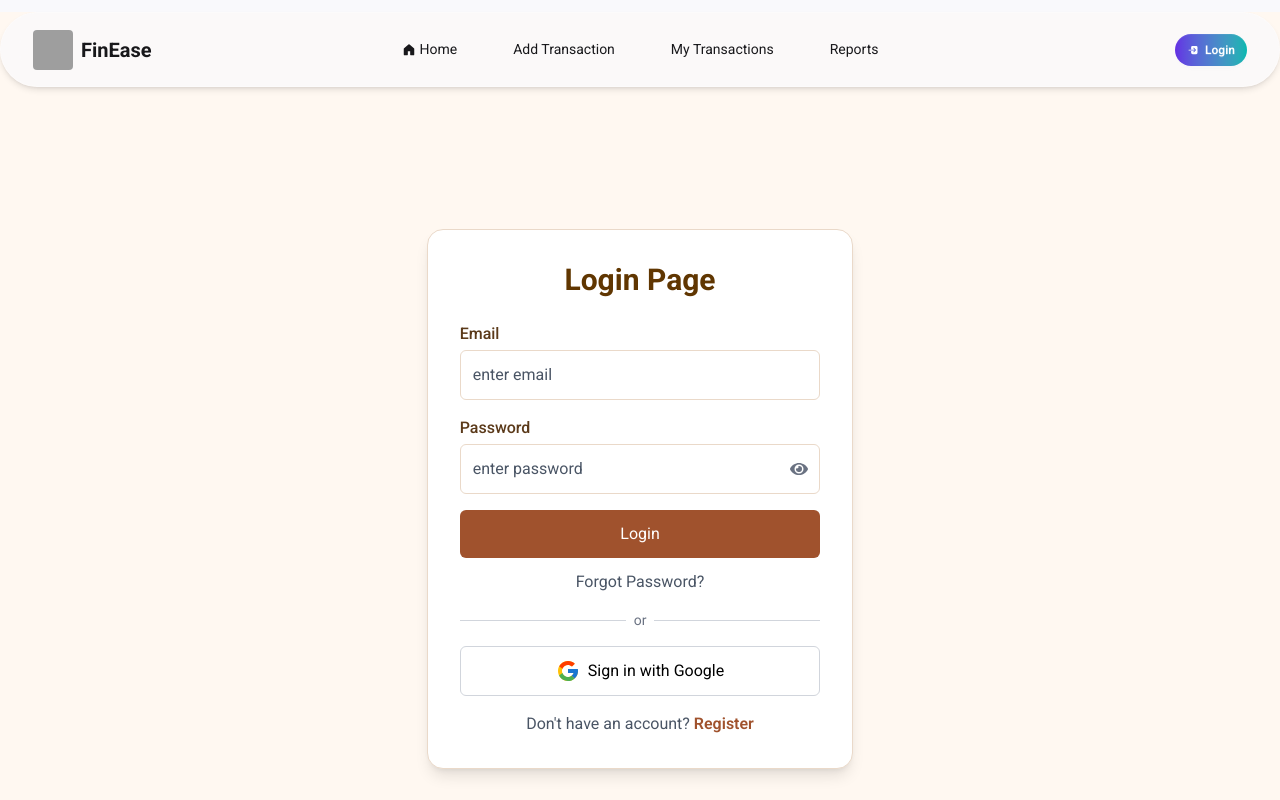
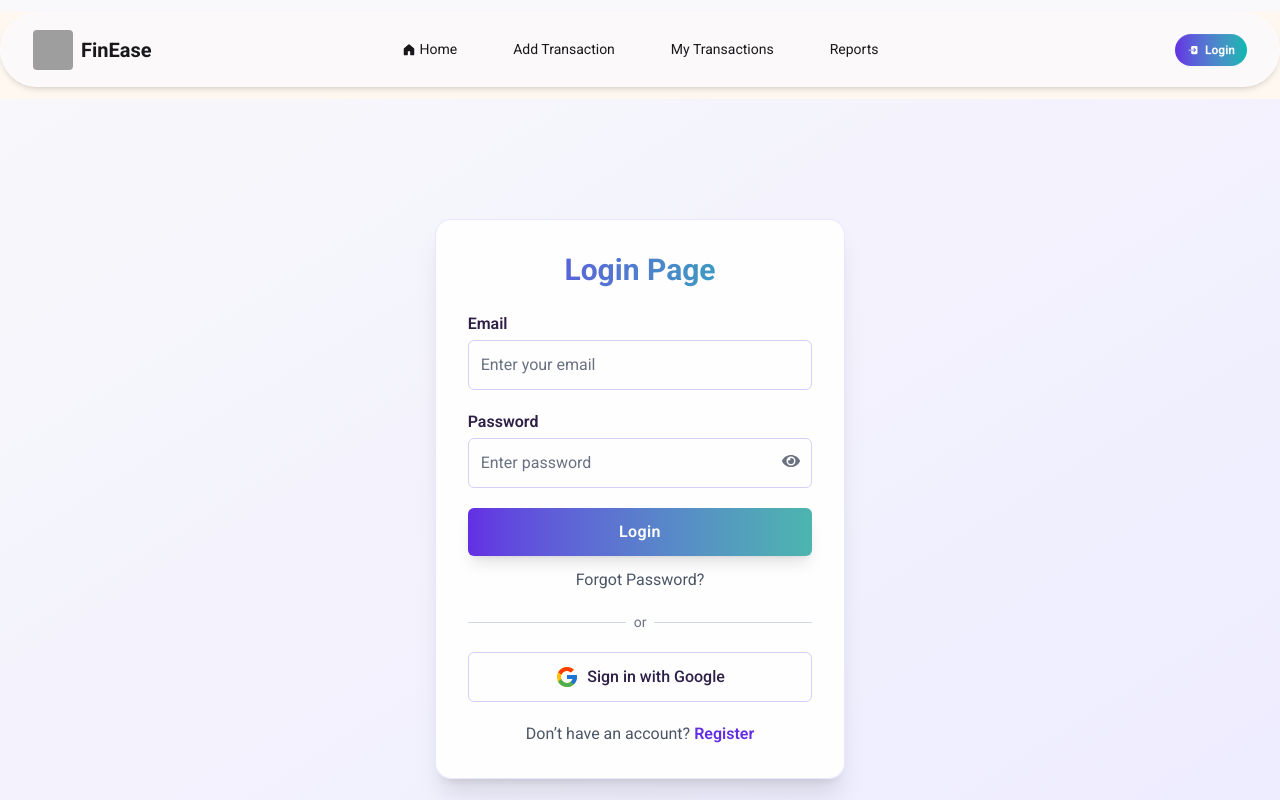
Before and after one commit to mursalin35/FinEase-Client-Side, a React (Vite) app: page /auth/login in a window 1280 px wide. Shown: the top 800 px of the page. Built offline with nearby package versions, Linux system fonts and the light colour scheme; no server answers; grey boxes are pictures that could not be loaded.

Commit message:
login, signin page update

```diff
--- a/src/pages/Auth/Login.jsx
+++ b/src/pages/Auth/Login.jsx
@@ -2,7 +2,7 @@ import React, { useState, useContext } from "react";
 import { FaEye, FaEyeSlash } from "react-icons/fa";
 import { FcGoogle } from "react-icons/fc";
 import { Link, useLocation, useNavigate } from "react-router";
-import { AuthContext } from "../../context/AuthContext"
+import { AuthContext } from "../../context/AuthContext";
 import { toast, Toaster } from "react-hot-toast";
 
 const Login = () => {
@@ -47,43 +47,44 @@ const Login = () => {
       })
       .catch((error) => toast.error(error.message));
   };
-  // bg-[#FFF8F1]
+
   return (
-    <div className="flex justify-center items-center min-h-screen px-4 py-8 sm:px-6 md:px-0 ">
+    <div className="flex justify-center items-center min-h-screen bg-gradient-to-br from-[#F8F8FB] to-[#EDEBFF] px-4 py-8 sm:px-6">
       <title>LogIn</title>
-      <div className="bg-white p-6 sm:p-8 rounded-2xl shadow-lg w-full sm:w-8/12 md:w-6/12 lg:w-4/12 border border-[#EAD9C9]">
-        <h2 className="text-2xl sm:text-3xl font-bold text-center text-[#603601] mb-6">
+      <div className="bg-white/90 backdrop-blur-lg p-6 sm:p-8 rounded-2xl shadow-xl w-full sm:w-8/12 md:w-6/12 lg:w-4/12 border border-[#DAD7FF]/60">
+        <h2 className="text-3xl font-bold bg-gradient-to-r from-[#632ee3] to-[#00b8b0] bg-clip-text text-transparent text-center mb-6">
           Login Page
         </h2>
 
-        <form onSubmit={handleLogin} className="space-y-4">
-          <label className="block text-[#5B3A1A] mb-1 font-medium text-sm sm:text-base">
+        <form onSubmit={handleLogin} className="space-y-5">
+          <div>
+            <label className="block text-[#2E1F47] mb-1 font-semibold text-sm sm:text-base">
               Email
             </label>
             <input
               type="email"
               name="email"
-            placeholder="enter email"
+              placeholder="Enter your email"
               value={email}
               onChange={(e) => setEmail(e.target.value)}
-            className="w-full p-3 border border-[#EAD9C9] rounded-md focus:outline-none focus:ring-2 text-black placeholder-gray-600 focus:ring-[#C17A4E] text-sm sm:text-base"
-            // className="w-full p-3 border border-[#EAD9C9] rounded-md focus:outline-none focus:ring-2 text-black placeholder-gray-600 focus:ring-[#C17A4E] text-sm sm:text-base"
+              className="w-full p-3 border border-[#D3D0FA] rounded-md focus:outline-none focus:ring-2 focus:ring-[#632EE3] text-[#1F1F2E] placeholder-gray-500 text-sm sm:text-base transition"
               required
             />
+          </div>
 
           <div className="relative">
-            <label className="block text-[#5B3A1A] mb-1 font-medium text-sm sm:text-base">
+            <label className="block text-[#2E1F47] mb-1 font-semibold text-sm sm:text-base">
               Password
             </label>
             <input
               type={showPassword ? "text" : "password"}
               name="password"
-              placeholder="enter password"
-              className="w-full p-3 border border-[#EAD9C9] rounded-md focus:outline-none focus:ring-2 text-black placeholder-gray-600 focus:ring-[#C17A4E] text-sm sm:text-base"
+              placeholder="Enter password"
+              className="w-full p-3 border border-[#D3D0FA] rounded-md focus:outline-none focus:ring-2 focus:ring-[#632EE3] text-[#1F1F2E] placeholder-gray-500 text-sm sm:text-base transition"
               required
             />
             <span
-              className="absolute right-3 top-9.5 sm:top-11 cursor-pointer text-gray-500 text-lg"
+              className="absolute right-3 top-[42px] cursor-pointer text-gray-500 text-lg hover:text-[#632EE3] transition"
               onClick={() => setShowPassword(!showPassword)}
             >
               {showPassword ? <FaEyeSlash /> : <FaEye />}
@@ -96,7 +97,7 @@ const Login = () => {
 
           <button
             type="submit"
-            className="cursor-pointer w-full bg-[#A0522D] text-white py-2 sm:py-3 rounded-md hover:bg-[#8B4513] transition duration-300 text-sm sm:text-base"
+            className="cursor-pointer w-full bg-gradient-to-r from-[#632EE3] to-[#4CB5AE] text-white py-3 rounded-md hover:opacity-90 shadow-lg transition duration-300 text-sm sm:text-base font-semibold tracking-wide"
           >
            Login
           </button>
@@ -112,7 +113,7 @@ const Login = () => {
           </Link>
         </p>
 
-        <div className="flex items-center my-4">
+        <div className="flex items-center my-5">
           <div className="flex-grow h-px bg-gray-300"></div>
           <span className="mx-2 text-gray-500 text-sm">or</span>
           <div className="flex-grow h-px bg-gray-300"></div>
@@ -121,15 +122,15 @@ const Login = () => {
         <button
           type="button"
           onClick={handleGoogleSignIn}
-          className="w-full flex items-center justify-center gap-2 border border-gray-300 py-2 sm:py-3 rounded-md text-black hover:bg-gray-100 transition cursor-pointer text-sm sm:text-base"
+          className="w-full flex items-center justify-center gap-2 border border-[#D3D0FA] py-3 rounded-md text-[#2E1F47] hover:bg-[#F5F3FF] transition cursor-pointer text-sm sm:text-base font-medium"
         >
-          <FcGoogle className="text-xl sm:text-2xl " /> Sign in with Google
+          <FcGoogle className="text-xl sm:text-2xl" /> Sign in with Google
         </button>
 
-        <p className="text-center text-sm sm:text-base text-gray-600 mt-4">
-          Don't have an account?
+        <p className="text-center text-sm sm:text-base text-gray-600 mt-5">
+          Don’t have an account?
           <Link to="/auth/register">
-            <span className="text-[#A0522D] font-semibold cursor-pointer hover:underline ml-1">
+            <span className="text-[#632EE3] font-semibold cursor-pointer hover:underline ml-1">
               Register
             </span>
           </Link>
--- a/src/pages/Auth/Register.jsx
+++ b/src/pages/Auth/Register.jsx
@@ -1,4 +1,3 @@
-
 import React, { useState, useContext } from "react";
 import { Link, useNavigate } from "react-router";
 import { FaEye, FaEyeSlash } from "react-icons/fa";
@@ -76,10 +75,10 @@ const Register = () => {
   };
 
   return (
-    <div className="flex justify-center items-center min-h-screen bg-[#FFF8F1] px-4 sm:px-6 md:px-0">
+    <div className="flex justify-center items-center min-h-screen bg-gradient-to-br from-[#F8F8FB] to-[#EDEBFF] px-4 sm:px-6 md:px-0">
       <title>SignUp</title>
-      <div className="bg-white p-6 sm:p-8 md:p-10 rounded-2xl shadow-lg w-full sm:w-8/12 md:w-6/12 lg:w-4/12 border border-[#EAD9C9]">
-        <h2 className="text-2xl sm:text-3xl font-bold text-center text-[#603601] mb-6">
+      <div className="bg-white/90 backdrop-blur-lg p-6 sm:p-8 md:p-10 rounded-2xl shadow-lg w-full sm:w-8/12 md:w-6/12 lg:w-4/12 border border-[#DAD7FF]/60">
+        <h2 className="text-3xl font-bold bg-gradient-to-r from-[#632ee3] to-[#00b8b0] bg-clip-text text-transparent text-center mb-6">
           Create an Account
         </h2>
 
@@ -88,20 +87,20 @@ const Register = () => {
             type="text"
             name="name"
             placeholder="Full Name"
-            className="w-full p-2 border text-black placeholder-gray-600 border-[#EAD9C9] rounded-md focus:outline-none focus:ring-2 focus:ring-[#C17A4E]"
+            className="w-full p-2 border text-black placeholder-gray-600 border-[#D3D0FA] rounded-md focus:outline-none focus:ring-2 focus:ring-[#632EE3] "
             required
           />
           <input
             type="text"
             name="photo"
             placeholder="Photo URL"
-            className="w-full p-2 border text-black placeholder-gray-600 border-[#EAD9C9] rounded-md focus:outline-none focus:ring-2 focus:ring-[#C17A4E]"
+            className="w-full p-2 border text-black placeholder-gray-600 border-[#D3D0FA] rounded-md focus:outline-none focus:ring-2 focus:ring-[#632EE3] "
           />
           <input
             type="email"
             name="email"
             placeholder="Email"
-            className="w-full p-2 border text-black placeholder-gray-600 border-[#EAD9C9] rounded-md focus:outline-none focus:ring-2 focus:ring-[#C17A4E]"
+            className="w-full p-2 border text-black placeholder-gray-600 border-[#D3D0FA] rounded-md focus:outline-none focus:ring-2 focus:ring-[#632EE3] "
             required
           />
           <div className="relative">
@@ -109,7 +108,7 @@ const Register = () => {
               type={showPassword ? "text" : "password"}
               name="password"
               placeholder="Password"
-              className="w-full p-2 border text-black placeholder-gray-600 border-[#EAD9C9] rounded-md focus:outline-none focus:ring-2 focus:ring-[#C17A4E]"
+              className="w-full p-2 border text-black placeholder-gray-600 border-[#D3D0FA] rounded-md focus:outline-none focus:ring-2 focus:ring-[#632EE3] "
               required
             />
             <span
@@ -125,7 +124,7 @@ const Register = () => {
 
           <button
             type="submit"
-            className="w-full bg-[#A0522D] text-white py-2 rounded-md hover:bg-[#8B4513] transition duration-300 cursor-pointer font-medium"
+            className="w-full bg-gradient-to-r from-[#632EE3] to-[#4CB5AE] text-white py-2 rounded-md hover:bg-[#8B4513] transition duration-300 cursor-pointer font-medium"
           >
             Signup
           </button>
@@ -140,7 +139,7 @@ const Register = () => {
         <button
           type="button"
           onClick={handleGoogleSignIn}
-          className="w-full flex text-black items-center justify-center gap-2 border border-gray-300 py-2 rounded-md hover:bg-gray-100 transition cursor-pointer"
+          className="w-full flex  items-center justify-center gap-2 border border-gray-300 py-2 rounded-md text-[#2E1F47] hover:bg-[#F5F3FF] transition cursor-pointer"
         >
           <FcGoogle className="text-xl" /> Sign in with Google
         </button>
@@ -148,14 +147,13 @@ const Register = () => {
         <p className="text-center text-sm text-gray-600 mt-4">
           Already have an account?
           <Link to="/auth/login">
-            <span className="text-[#A0522D] font-semibold cursor-pointer hover:underline ml-1">
+            <span className="text-[#632EE3] font-semibold cursor-pointer hover:underline ml-1">
               Login
             </span>
           </Link>
         </p>
       </div>
       <Toaster position="top-center" reverseOrder={false} />{" "}
-
     </div>
   );
 };
```
Also changed, not shown: 1 other file (tests, documents, lock files or other folders). Lines whose indentation alone changed are shown as unchanged.
